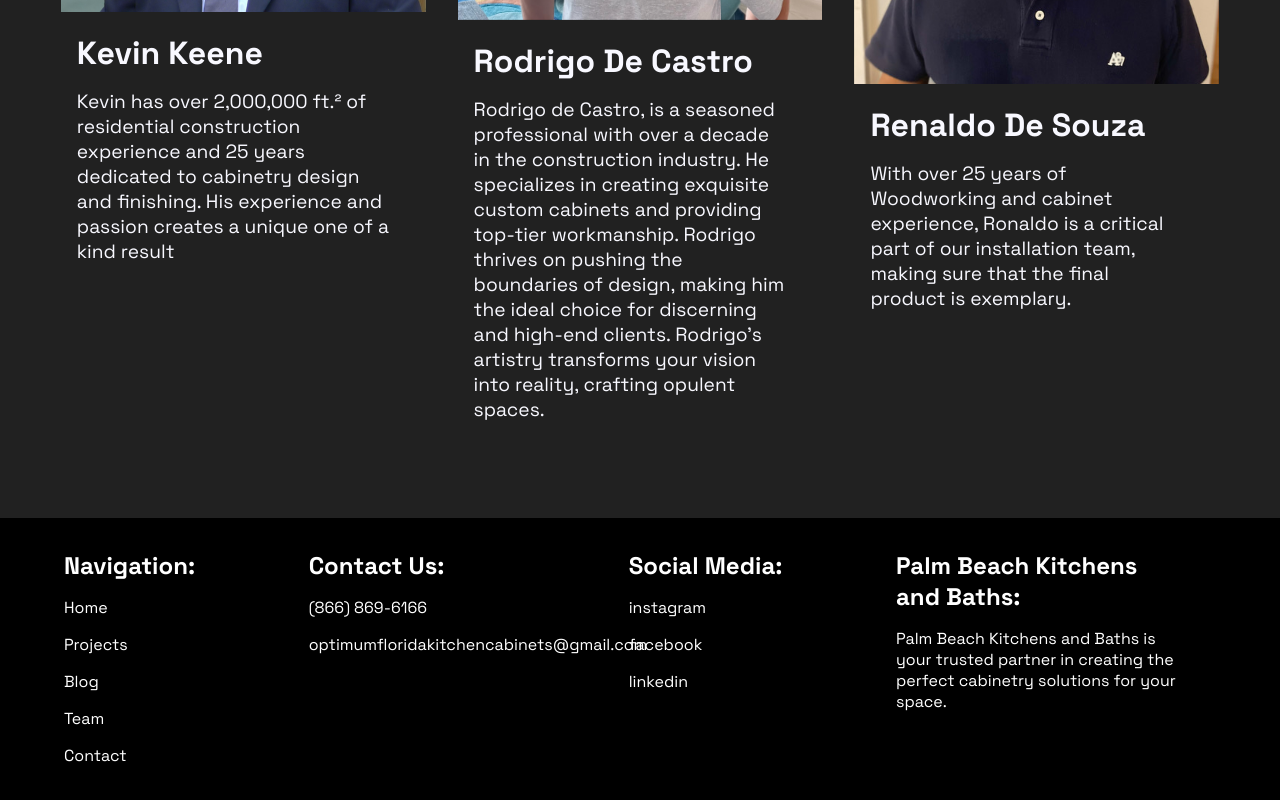
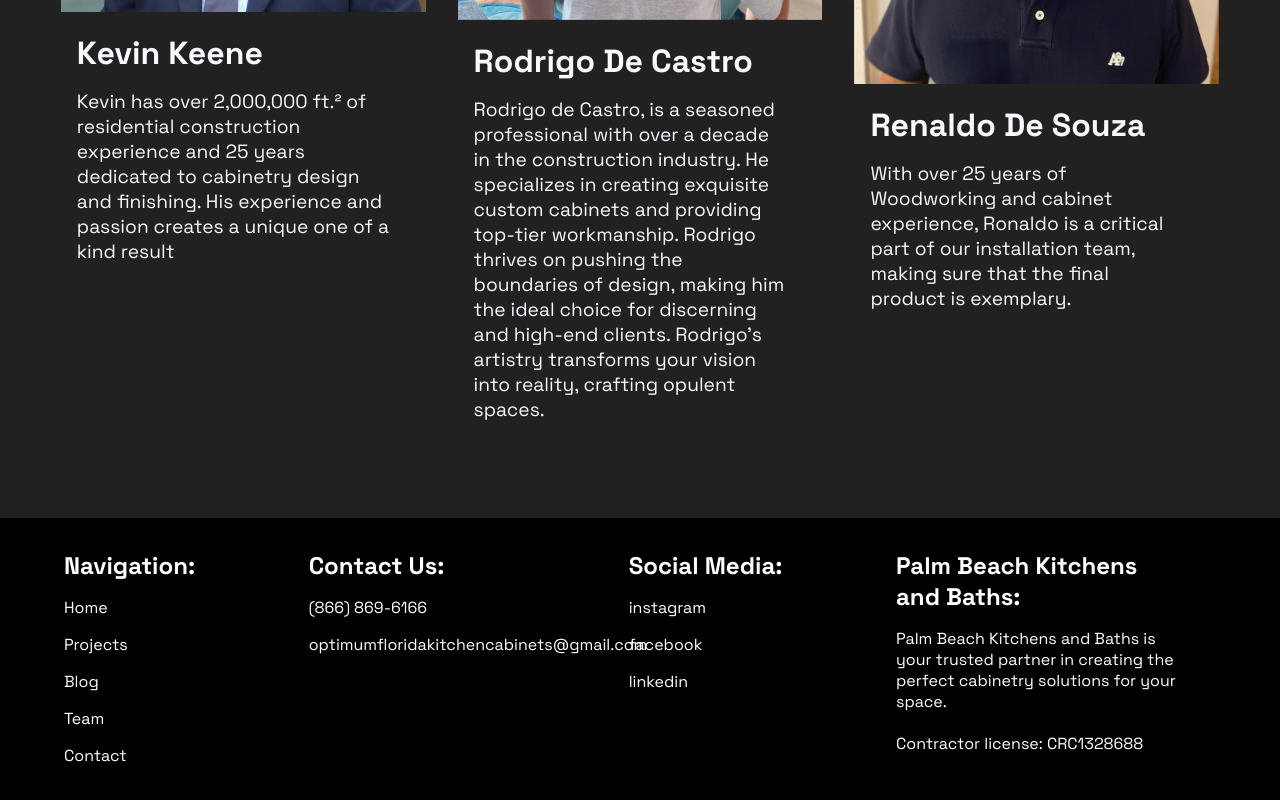
Before and after one commit to serge-yegorian/optimum-kitchen-and-bath, a React (Create React App) app: page /team in a window 1280 px wide. Shown: the part 1433-2233 px from the top of the page. Built offline with nearby package versions, Linux system fonts and the light colour scheme.

Commit message:
add constructors licecense

```diff
--- a/src/components/Footer/Footer.js
+++ b/src/components/Footer/Footer.js
@@ -31,7 +31,7 @@ const Footer = () => {
             </div>
             <div className='footer__container'>
                 <h3 className='footer__subheading'>Palm Beach Kitchens and Baths:</h3>
-                <p className='footer__description'>Palm Beach Kitchens and Baths is your trusted partner in creating the perfect cabinetry solutions for your space.</p>
+                <p className='footer__description'>Palm Beach Kitchens and Baths is your trusted partner in creating the perfect cabinetry solutions for your space.<br/><br/>Contractor license: CRC1328688</p>
             </div>
             </div>
         </footer>
--- a/src/pages/Team/Team.js
+++ b/src/pages/Team/Team.js
@@ -32,14 +32,14 @@ return (
                 <div className='team__member'>
                 {/* <div className='team__image team__image--kevin'>
                 </div> */}
-                <img className='team__image' src={require('../../assets/images/worker1.png')}/>
+                <img className='team__image' alt='image of Kevin Keene' src={require('../../assets/images/worker1.png')}/>
                     <div className='team__content'>
                         <h3 className='team__name'>Kevin Keene</h3>
                         <p className='team__description'>Kevin has over 2,000,000 ft.² of residential construction experience and 25 years dedicated to cabinetry design and finishing. His experience and passion creates a unique one of a kind result</p>
                     </div>
                 </div>
                 <div className='team__member'>
-                <img className='team__image' src={require('../../assets/images/worker2.png')}/>
+                <img className='team__image' alt='image of Rodrigo' src={require('../../assets/images/worker2.png')}/>
                 {/* <div className='team__image team__image--rodrigo'>
                 </div> */}
                     <div className='team__content'>
@@ -49,7 +49,7 @@ Rodrigo thrives on pushing the boundaries of design, making him the ideal choice
                     </div>
                 </div>
                 <div className='team__member'>
-                    <img className='team__image' src={require('../../assets/images/worker3.png')}/>
+                    <img className='team__image' alt='image of Renaldo' src={require('../../assets/images/worker3.png')}/>
                 {/* <div className='team__image team__image--renaldo'>
                 </div> */}
                     <div className='team__content'>
```
